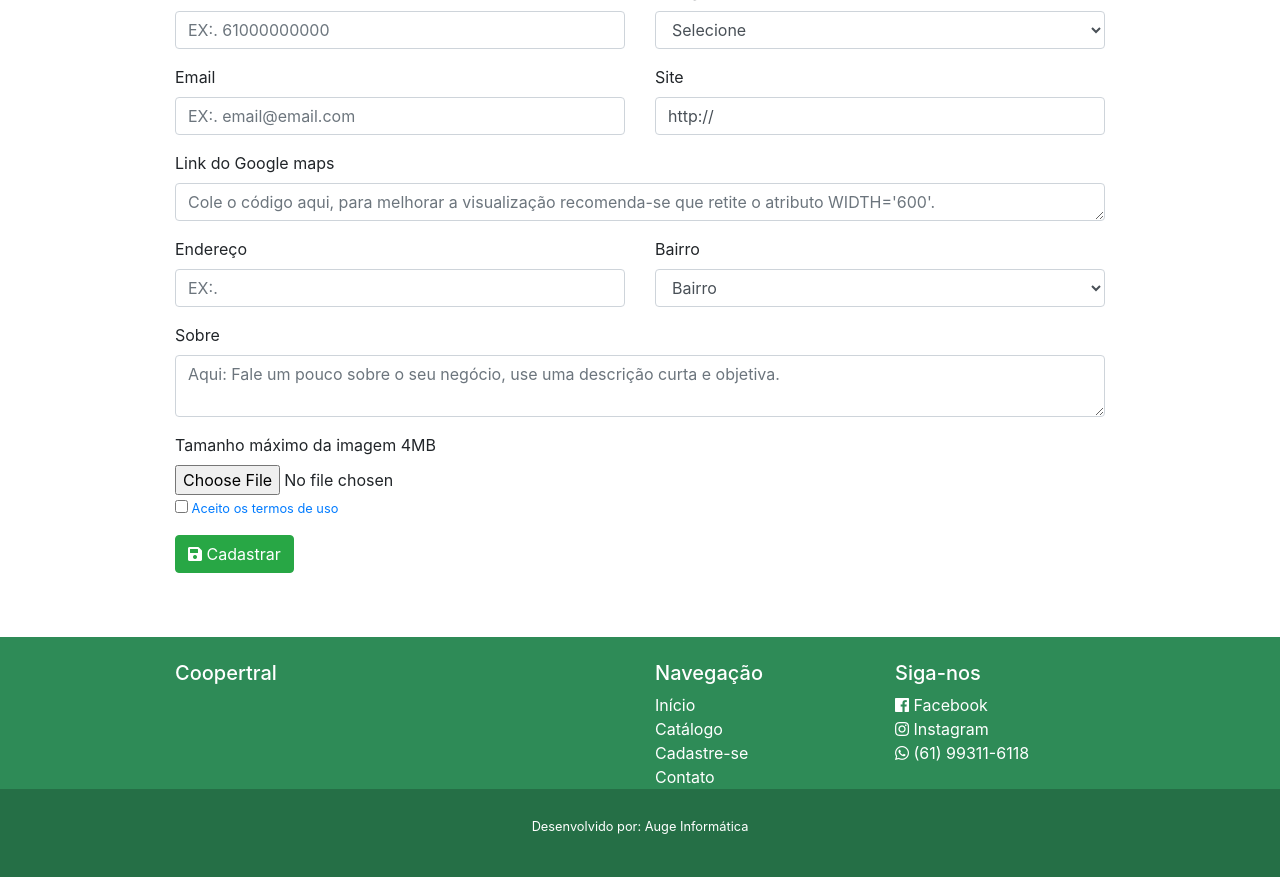
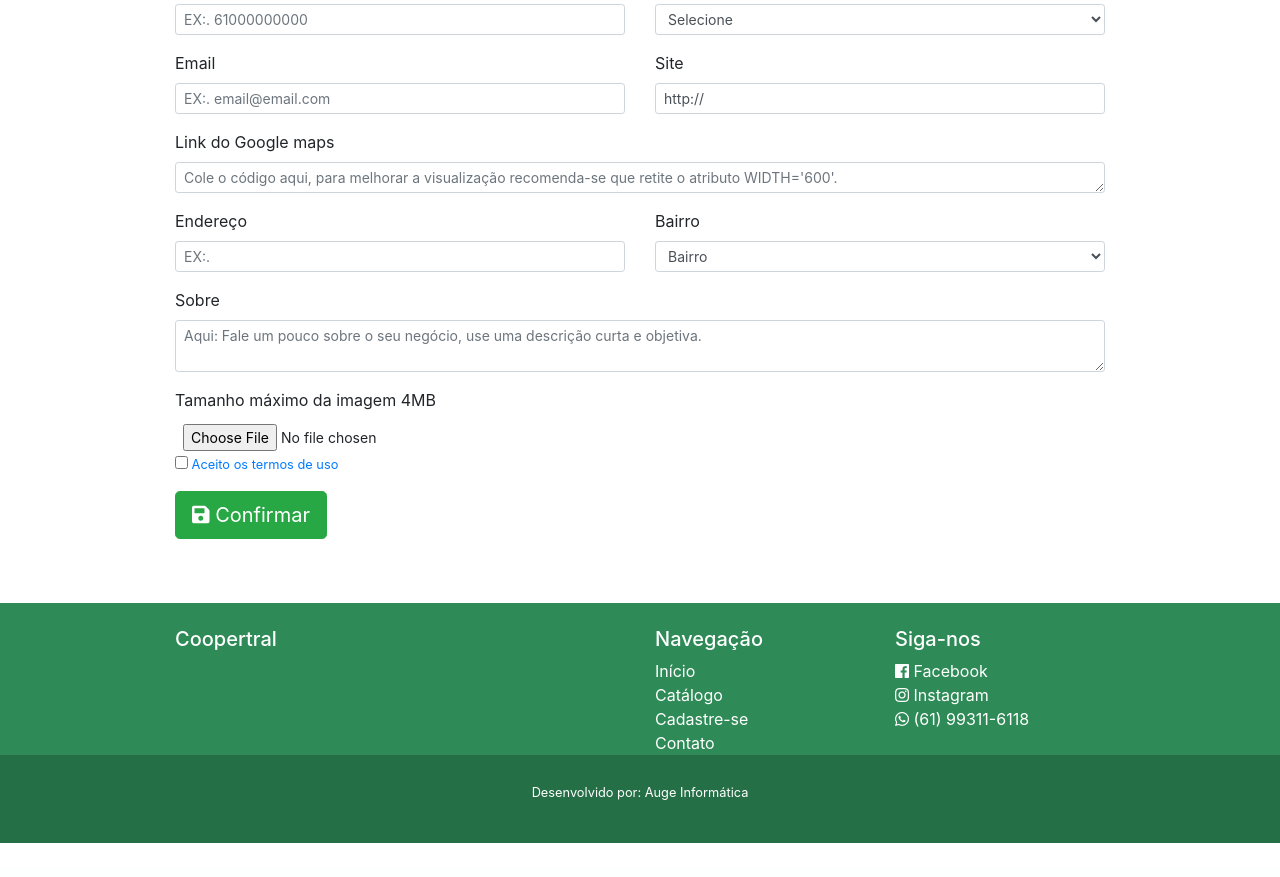
Before and after one commit to Marcosc974/Coopertral, a PHP site: page /cadastro.php in a window 1280 px wide. Shown: the part 334-1211 px from the top of the page. After the commit the page ends 1177 px from the top, so only its background shows below. Run offline with PHP 8.4, Linux system fonts and the light colour scheme; data that the repository does not hold is empty; some libraries are stand-ins or nearby versions.

Commit message:
não sei o que fiz só sei que está funcionando

```diff
--- a/cadastro.php
+++ b/cadastro.php
@@ -24,7 +24,7 @@ $ce->cadastrar();
                     <div class="col-md-12">
                         <div class="form-group">
                             <label for="name">Nome do estabelecimento</label>
-                            <input id="name" name="enome" type="text" placeholder="EX:. Farmácia Coopertral" class="form-control" maxlength="255" minlength="3" required>
+                            <input id="name" name="enome" type="text" placeholder="EX:. Farmácia Coopertral" class="form-control form-control-sm" maxlength="255" minlength="3" required>
                         </div>
                     </div>
                 </div>
@@ -32,13 +32,13 @@ $ce->cadastrar();
                     <div class="col-md-6">
                         <div class="form-group">
                             <label for="phone">Telefone Comercial</label>
-                            <input id="phone" name="ephone" type="tel" placeholder="EX:. 61000000000" class="form-control" maxlength="11" minlength="11" required>
+                            <input id="phone" name="ephone" type="tel" placeholder="EX:. 61000000000" class="form-control form-control-sm" maxlength="11" minlength="11" required>
                         </div>
                     </div>
                     <div class="col-md-6">
                         <div class="form-group">
                             <label for="category">Categoria</label>
-                            <select class="form-control" name="ecategory" id="category" required>
+                            <select class="form-control form-control-sm" name="ecategory" id="category" required>
                                 <option disabled selected>Selecione</option>
                                 <?php
                                 $categoria = new CategoriaDAO();
@@ -57,14 +57,14 @@ $ce->cadastrar();
                     <div class="col-md-6">
                         <div class="form-group">
                             <label for="mail">Email</label>
-                            <input id="mail" name="eemail" type="email" placeholder="EX:. email@email.com" class="form-control">
+                            <input id="mail" name="eemail" type="email" placeholder="EX:. email@email.com" class="form-control form-control-sm">
                         </div>
                     </div>
 
                     <div class="col-md-6">
                         <div class="form-group">
                             <label for="site">Site</label>
-                            <input id="site" name="esite" type="url" value="http://" class="form-control">
+                            <input id="site" name="esite" type="url" value="http://" class="form-control form-control-sm">
                         </div>
                     </div>
                 </div>
@@ -72,7 +72,7 @@ $ce->cadastrar();
                     <div class="col-md-12">
                         <div class="form-group">
                             <label for="maps">Link do Google maps</label>
-                            <textarea name="emaps" class="form-control" rows="1" placeholder="Cole o código aqui, para melhorar a visualização recomenda-se que retite o atributo WIDTH='600'. "></textarea>
+                            <textarea name="emaps" class="form-control form-control-sm" rows="1" placeholder="Cole o código aqui, para melhorar a visualização recomenda-se que retite o atributo WIDTH='600'. "></textarea>
                         </div>
                     </div>
                 </div>
@@ -80,13 +80,13 @@ $ce->cadastrar();
                     <div class="col-md-6">
                         <div class="form-group">
                             <label for="adress">Endereço</label>
-                            <input id="adress" name="eadress" type="text" placeholder="EX:." class="form-control">
+                            <input id="adress" name="eadress" type="text" placeholder="EX:." class="form-control form-control-sm">
                         </div>
                     </div>
                     <div class="col-md-6">
                         <div class="form-group">
                             <label for="district" data-toggle="tooltip" data-placement="right" title="Caso o seu bairro não esteja aparecendo nos envie uma mensagem de contato">Bairro</label>
-                            <select class="form-control" name="edistrict" required>
+                            <select class="form-control form-control-sm" name="edistrict" required>
                                 <option selected disabled>Bairro</option>
                                 <?php
                                 $bairro = new BairroDAO();
@@ -105,7 +105,7 @@ $ce->cadastrar();
                     <div class="col-md-12">
                         <div class="form-group">
                             <label for="describe">Sobre</label>
-                            <textarea name="edescribe" id="describe" class="form-control" placeholder="Aqui: Fale um pouco sobre o seu negócio, use uma descrição curta e objetiva."></textarea>
+                            <textarea name="edescribe" id="describe" class="form-control form-control-sm" placeholder="Aqui: Fale um pouco sobre o seu negócio, use uma descrição curta e objetiva."></textarea>
                         </div>
                     </div>
                 </div>
@@ -113,7 +113,7 @@ $ce->cadastrar();
                     <div class="col-md-6">
                         <div class="form-group">
                             <label for="imagem">Tamanho máximo da imagem 4MB</label>
-                            <input class="form-control-file" id="imagem" name="imagem" type="file">
+                            <input class="form-control-sm file" id="imagem" name="imagem" type="file"><br />
                             <input type="checkbox" name="eterms" value="1" required><small><a href="#" data-toggle="modal" data-target="#exampleModalLong"> Aceito os termos de uso</a></small><br>
                         </div>
                     </div>
@@ -123,7 +123,7 @@ $ce->cadastrar();
                     </div>
                     <div class="col-md-8">
                         <div class="form-group">
-                            <button class="btn btn-success" name="cadastrar" value="true"><i class="fa fa-save"></i> Cadastrar</button>
+                            <button class="btn btn-success btn-lg" name="cadastrar" value="true"><i class="fa fa-save"></i> Confirmar</button>
                         </div>
                     </div>
                 </div>
--- a/index.php
+++ b/index.php
@@ -87,7 +87,7 @@
                 <h2 class="display-4 text-success">Como são os sorteios?</h2>
                 <p class="lead">
                     Mensalmente realizamos sorteios em nosso escritório e estes podem ser acompanhados através de nossas redes sociais.<br />
-                    <a href="">Leia Mais..</a>
+                    <a href="sorteios.php">Leia Mais..</a>
                 </p>
             </div>
         </div>
```
Also changed, not shown: catalogo.php (+25 -14 lines), sorteios.php (+12 -3 lines).
